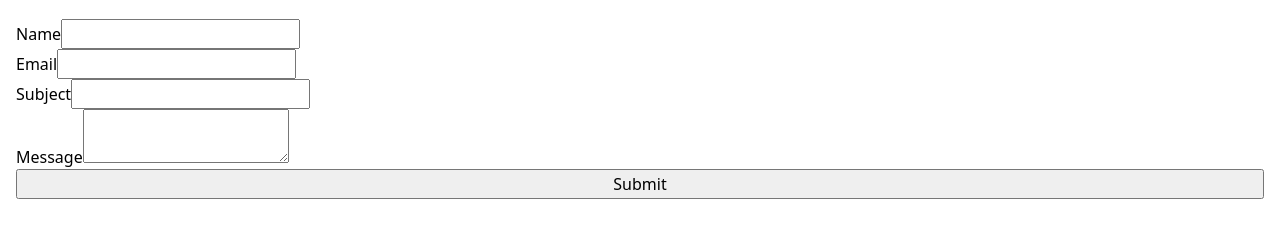
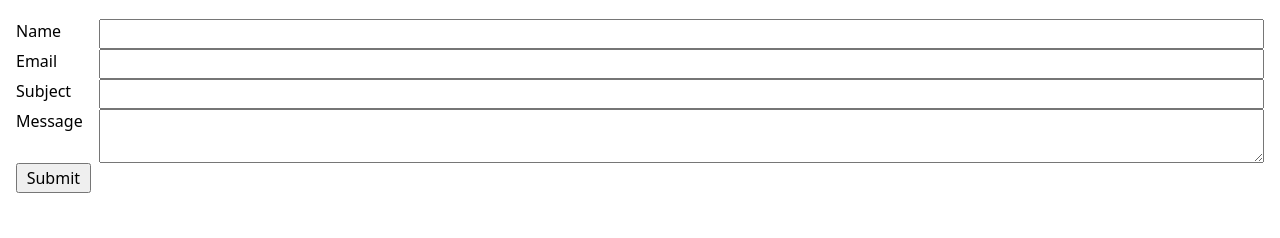
Before and after one commit to jamaro7179-sys/DSC209R_portfolio_lab1, a plain HTML site: page contact/index.html in a window 1280 px wide. Shown: the part 128-366 px from the top of the page. Drawn offline with Linux system fonts and the light colour scheme.

Commit message:
Update style.css
Setting up the Contact form appropriately

```diff
--- a/style.css
+++ b/style.css
@@ -59,4 +59,12 @@ input, textarea, button {   /*Setting up the 'form controls' attributes for step
 
 form {
     display: grid;
+    grid-template-columns: auto 1fr;
 }
+
+label {
+    display: grid;
+    grid-template-columns: subgrid;
+    grid-column: 1/-1;
+    gap: 1em;
+}
```
